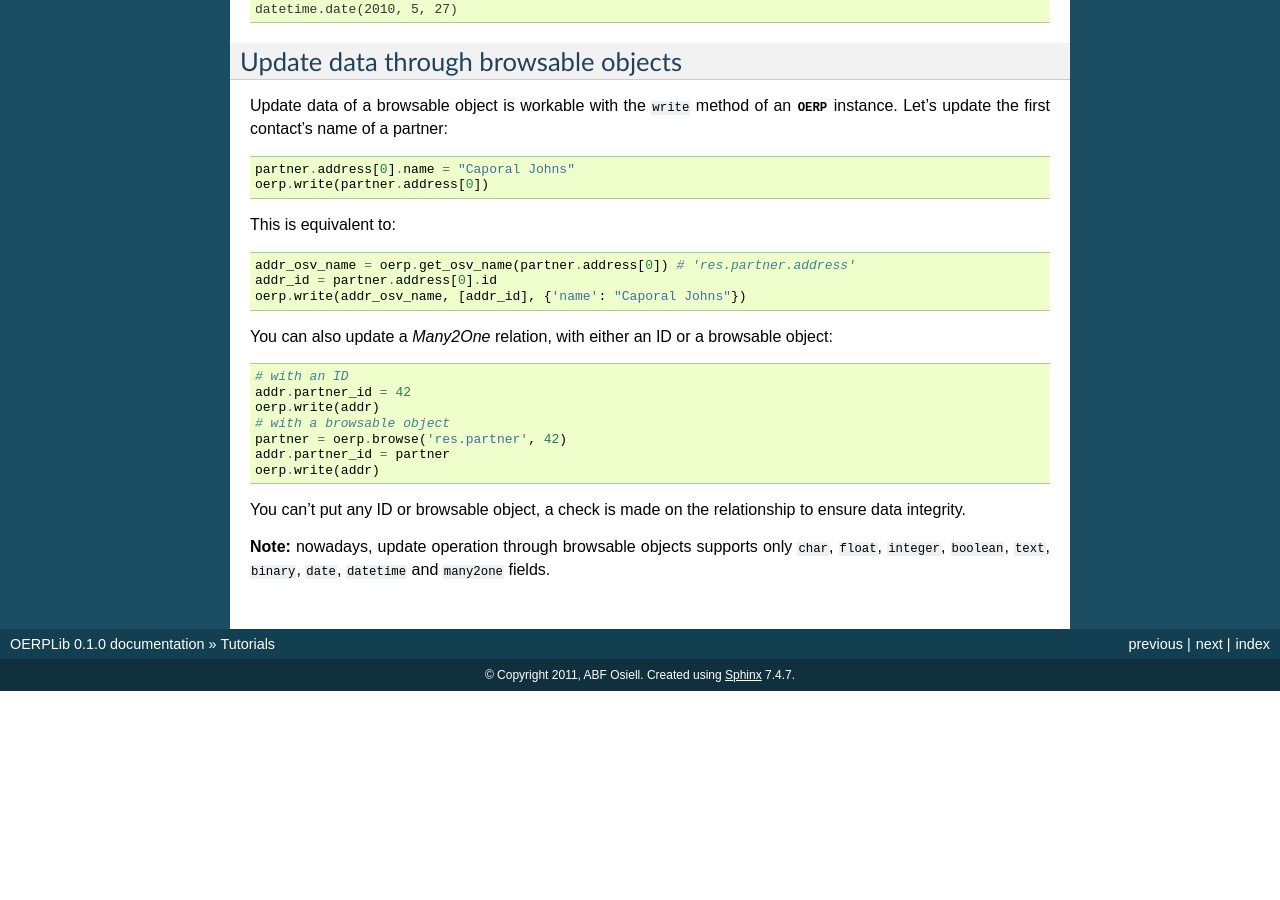
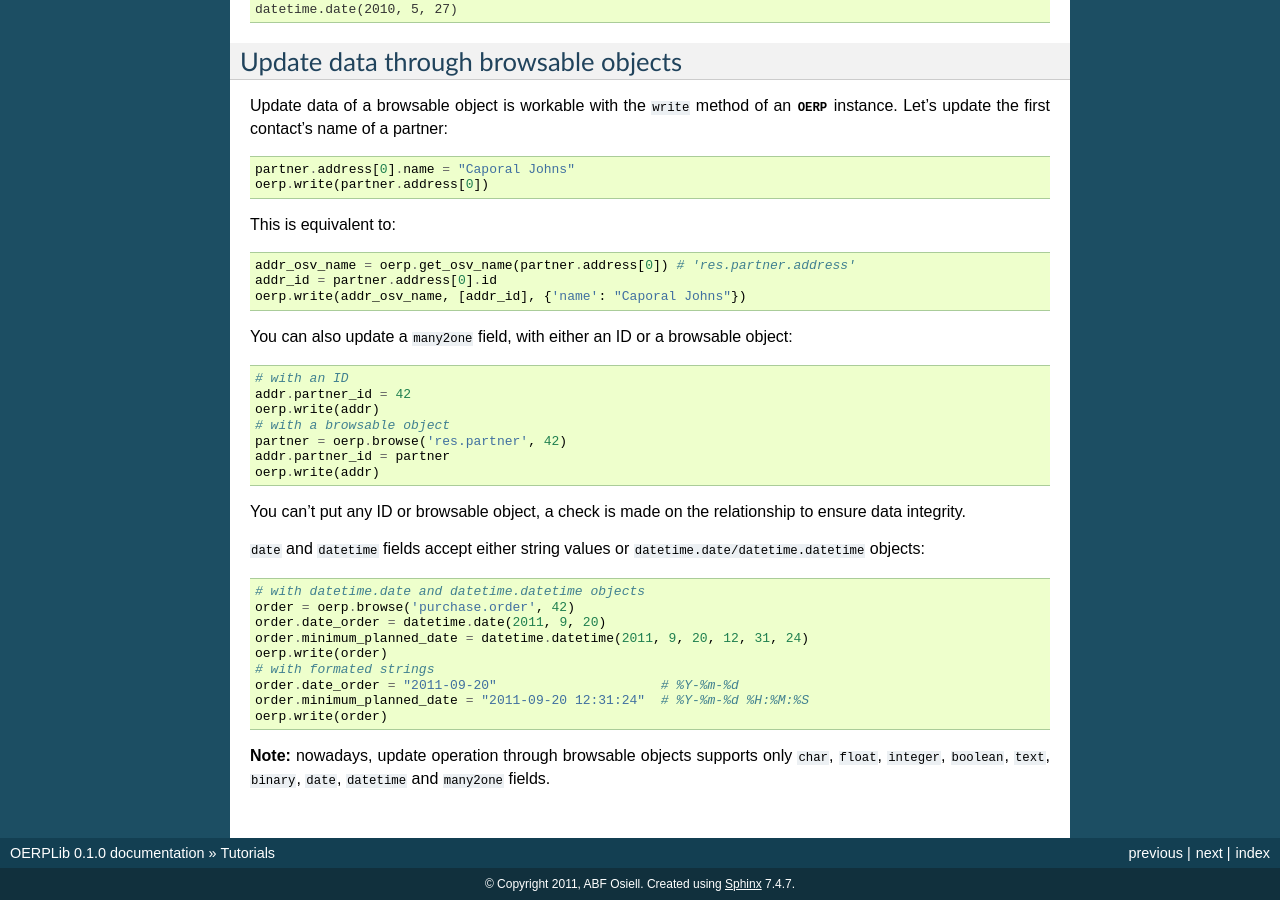
Before and after one commit to osiell/oerplib, a Sphinx documentation site: the page built from doc/source/tutorials.rst, in a window 1280 px wide and 900 px high, scrolled down 1494 px. Built offline with Sphinx 7.4.7, drawn with Linux system fonts in a browser that asks for light colours; before the commit the page ends 2185 px from its top, so only the background shows below that.

Commit message:
Update tutorial in the documentation about date and datetime fields

```diff
--- a/doc/source/tutorials.rst
+++ b/doc/source/tutorials.rst
@@ -93,7 +93,7 @@ This is equivalent to::
     addr_id = partner.address[0].id
     oerp.write(addr_osv_name, [addr_id], {'name': "Caporal Johns"})
 
-You can also update a `Many2One` relation, with either an ID or a browsable object::
+You can also update a ``many2one`` field, with either an ID or a browsable object::
 
     # with an ID
     addr.partner_id = 42
@@ -105,4 +105,16 @@ You can also update a `Many2One` relation, with either an ID or a browsable obje
 
 You can't put any ID or browsable object, a check is made on the relationship to ensure data integrity.
 
+``date`` and ``datetime`` fields accept either string values or ``datetime.date/datetime.datetime`` objects::
+
+    # with datetime.date and datetime.datetime objects
+    order = oerp.browse('purchase.order', 42)
+    order.date_order = datetime.date(2011, 9, 20)
+    order.minimum_planned_date = datetime.datetime(2011, 9, 20, 12, 31, 24)
+    oerp.write(order)
+    # with formated strings
+    order.date_order = "2011-09-20"                     # %Y-%m-%d
+    order.minimum_planned_date = "2011-09-20 12:31:24"  # %Y-%m-%d %H:%M:%S
+    oerp.write(order)
+
 **Note:** nowadays, update operation through browsable objects supports only ``char``, ``float``, ``integer``, ``boolean``, ``text``, ``binary``, ``date``, ``datetime`` and ``many2one`` fields.
```
